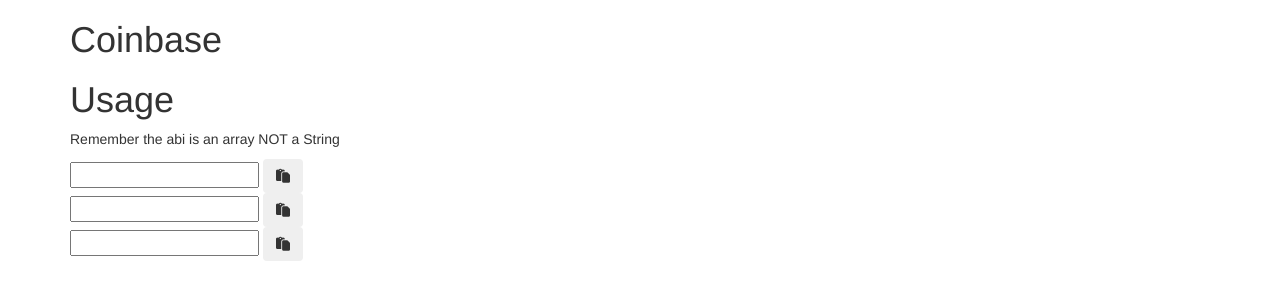
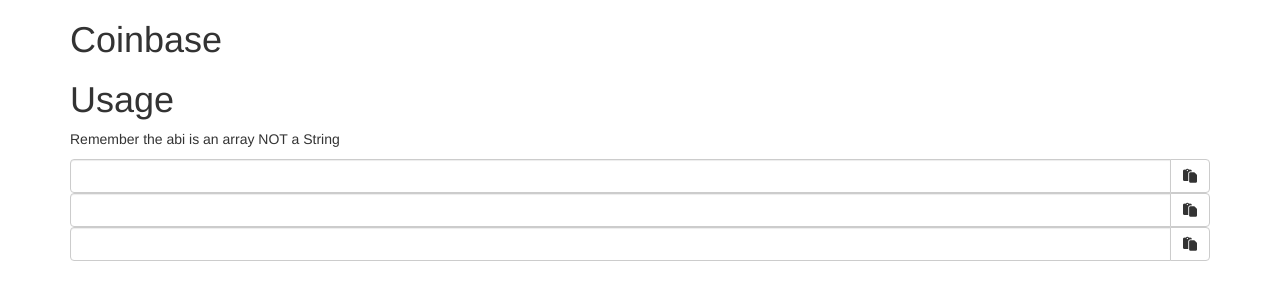
Before and after one commit to axelhodler/blab_verification_contract, a plain HTML site: page app/index.html in a window 1280 px wide. Drawn offline with nearby package versions, Linux system fonts and the light colour scheme; some packages are replaced by stand-ins of ours; files that its build step writes are made by us from their sources; a script that the page names is missing; files whose address does not match are found by name.

Commit message:
fix styling

```diff
--- a/app/index.html
+++ b/app/index.html
@@ -27,10 +27,11 @@
 
       <div class="input-group">
         <input id="contract"
+               class="form-control"
                type="text"
                value="">
-        <span class="input-group-button">
-          <button class="btn"
+        <span class="input-group-btn">
+          <button class="btn btn-default"
                   data-clipboard-target="#contract">
            <i class="fa fa-clipboard"></i>
           </button>
@@ -39,10 +40,11 @@
 
       <div class="input-group">
         <input id="verify"
+               class="form-control"
                type="text"
                value="">
-        <span class="input-group-button">
-          <button class="btn"
+        <span class="input-group-btn">
+          <button class="btn btn-default"
                   data-clipboard-target="#verify">
            <i class="fa fa-clipboard"></i>
           </button>
@@ -51,10 +53,11 @@
 
       <div class="input-group">
         <input id="validate"
+               class="form-control"
                type="text"
                value="">
-        <span class="input-group-button">
-          <button class="btn"
+        <span class="input-group-btn">
+          <button class="btn btn-default"
                   data-clipboard-target="#validate">
            <i class="fa fa-clipboard"></i>
           </button>
```
